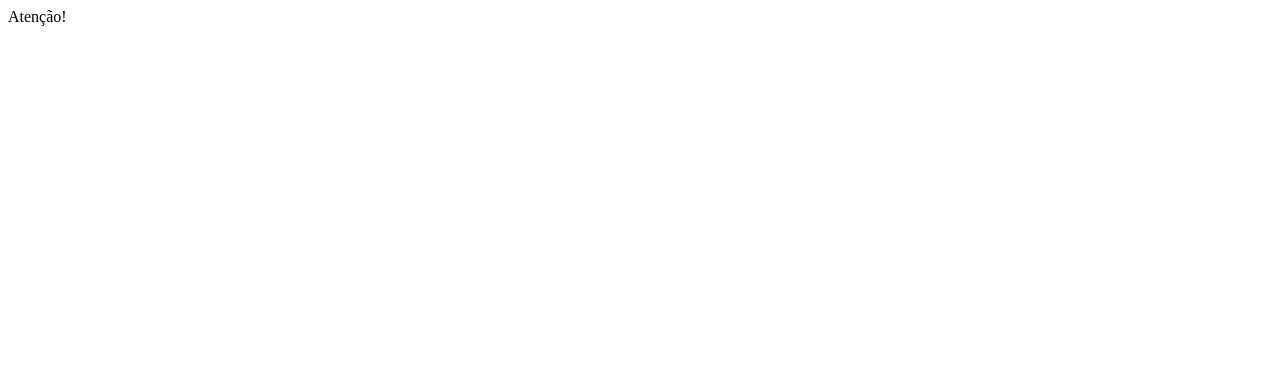
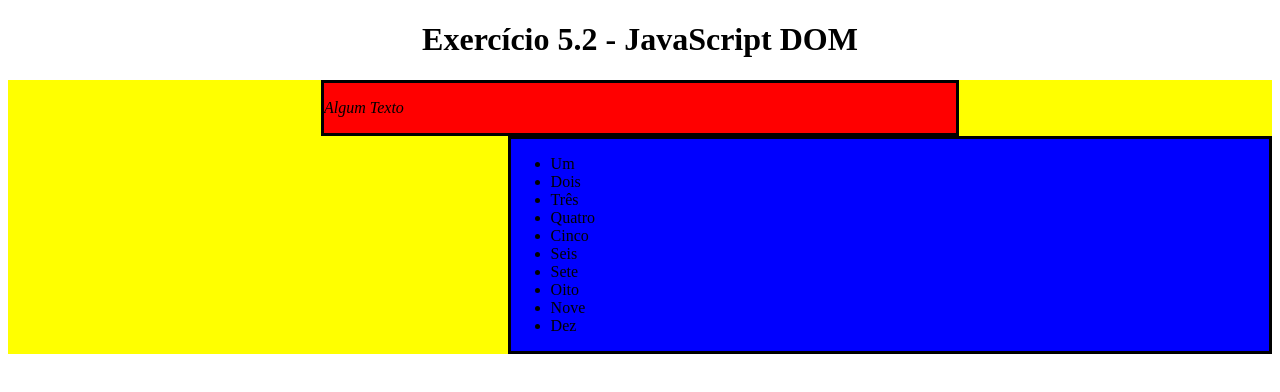
Before and after one commit to Fonseca-Thotham/trybe-exercises, a plain HTML site: page 01-fundamentos/bloco-05-Script-DOM-Eventos-e-Web-Storage/dia-02-JavaScript -trabalhando-com-elementos/index.html in a window 1280 px wide. Drawn offline with Linux system fonts and the light colour scheme.

Commit message:
Adiciona Exercicios dia 5.2

```diff
--- a/01-fundamentos/bloco-05-Script-DOM-Eventos-e-Web-Storage/dia-02-JavaScript -trabalhando-com-elementos/index.html
+++ b/01-fundamentos/bloco-05-Script-DOM-Eventos-e-Web-Storage/dia-02-JavaScript -trabalhando-com-elementos/index.html
@@ -1,12 +1,168 @@
-<main id="paiDoPai">
-    <section id="pai">
-      <section id="primeiroFilho"></section>
-      <section id="elementoOndeVoceEsta">
-        <section id="primeiroFilhoDoFilho"></section>
-        <section id="segundoEUltimoFilhoDoFilho"></section>
-      </section>
-      Atenção!
-      <section id="terceiroFilho"></section>
-      <section id="quartoEUltimoFilho"></section>
-    </section>
-  </main>
+<!DOCTYPE html>
+<html>
+  <head>
+    <meta charset="UTF-8" />
+    <meta name="viewport" content="width=device-width" />
+    <title>Exercício 5.2</title>
+    <style>
+      section {
+        border-color: black;
+        border-style: solid;
+      }
+
+      .title {
+        text-align: center;
+      }
+
+      .main-content {
+        background-color: yellow;
+      }
+
+      .main-content .center-content {
+        background-color: red;
+        width: 50%;
+        margin-left: auto;
+        margin-right: auto;
+      }
+
+      .main-content .center-content p {
+        font-style: italic;
+      }
+
+      .main-content .left-content {
+        background-color: green;
+        width: 60%;
+        margin-left: 0;
+        margin-right: auto;
+      }
+
+      .main-content .left-content .small-image {
+        display: block;
+        margin-left: auto;
+        margin-right: auto;
+        border-radius: 100%;
+      }
+
+      .main-content .right-content {
+        background-color: blue;
+        width: 60%;
+        margin-left: auto;
+        margin-right: 0;
+      }
+
+      .main-content .description {
+        text-align: center;
+      }
+    </style>
+  </head>
+  <body>
+    <script>
+      //Adicione a tag h1 com o texto
+      //Exercício 5.2 - JavaScript DOM como filho da tag body ;
+      let titulo = document.querySelector('body');
+      let texto = "Exercício 5.2 - JavaScript DOM";
+      let adctext = document.createElement("h1")
+      adctext.innerText = texto
+      titulo.appendChild(adctext);
+      //Adicione a tag main com a classe main-content como
+      //filho da tag body;
+      let mainadc = document.querySelector('body');
+      let adictext = document.createElement("main")
+      adictext.className = "main-content"
+      mainadc.appendChild(adictext);
+      // /Adicione a tag section com a classe center-content
+      //como filho da tag main criada no passo 2;
+      let sectionadc = document.querySelector('main');
+      let adicitext = document.createElement("section")
+      adicitext.className = "center-content"
+      sectionadc.appendChild(adicitext);
+      //Adicione a tag p como filho do section criado no passo
+      // 3 e coloque algum texto;
+      let tagadc = document.querySelector('.center-content');
+      let adiciotext = document.createElement("p")
+      let text1 = "Algum Texto";
+      adiciotext.innerText = text1
+      tagadc.appendChild(adiciotext);
+      //Adicione a tag section com a classe left-content como
+      //filho da tag main criada no passo 2;
+      let section2adc = document.querySelector('main');
+      let adiciontext = document.createElement("section")
+      adiciontext.className = "left-content"
+      section2adc.appendChild(adiciontext);
+      //Adicione a tag section com a classe right-content como
+      //filho da tag main criada no passo 2;
+      let section3adc = document.querySelector('main');
+      let adicionatext = document.createElement("section")
+      adicionatext.className = "right-content"
+      section3adc.appendChild(adicionatext);
+      //Adicione uma imagem com src configurado para o valor
+      //https://picsum.photos/200 e classe small-image . Esse
+      //elemento deve ser filho do section criado no passo 5;
+      let imgadc = document.querySelector('.left-content');
+      let adcimg = document.createElement("img")
+      adcimg.src = 'https://picsum.photos/200'
+      adcimg.className = "small-image"
+      imgadc.appendChild(adcimg);
+      //Adicione uma lista não ordenada com os valores de 1 a
+      //10 por extenso, ou seja, um , dois , três , ... como
+      //valores da lista. Essa lista deve ser filha do section
+      //criado no passo 6;
+      let textlist = [
+        'Um',
+        'Dois',
+        'Três',
+        'Quatro',
+        'Cinco',
+        'Seis',
+        'Sete',
+        'Oito',
+        'Nove',
+        'Dez'
+      ];
+      let listadc = document.querySelector('.right-content');
+      let adclist = document.createElement("ul")
+      adclist.className = "list"
+      listadc.appendChild(adclist);
+      let ullist = document.querySelector(".list")
+      for (let i = 0; i < textlist.length; i++) {
+         let listertext = textlist[i];
+         let underlist = document.createElement("li");
+         underlist.innerText = listertext
+         ullist.appendChild(underlist);
+      }
+      //Adicione 3 tags h3 , todas sendo filhas do main criado
+      //no passo 2
+      let title3 = document.querySelector('main');
+      let adctitle3 = document.createElement("h3")
+      sectionadc.appendChild(adctitle3);
+
+      let title4 = document.querySelector('main');
+      let adctitle4 = document.createElement("h3")
+      sectionadc.appendChild(adctitle4);
+
+      let title5 = document.querySelector('main');
+      let adctitle5 = document.createElement("h3")
+      sectionadc.appendChild(adctitle5);
+
+      //Adicione a classe title na tag h1 criada;
+
+      adctext.className = "title";
+
+      //Adicione a classe description nas 3 tags h3 criadas;
+      adctitle3.className = "Description"
+      adctitle4.className = "Description"
+      adctitle5.className = "Description"
+
+      //Remova a section criado no passo 5 (aquele que
+      //possui a classe left-content ). Utilize a função .removeChild() ;
+
+      section2adc.removeChild(adiciontext);
+
+      //Centralize a section criado no passo 6 (aquele que possui a classe
+      //right-content ). Dica: para centralizar, basta configurar o
+      //margin-right: auto da section ;
+
+      document.getElementsByClassName("right-content").style.marginRight = "auto";
+    </script>
+  </body>
+</html>
```
